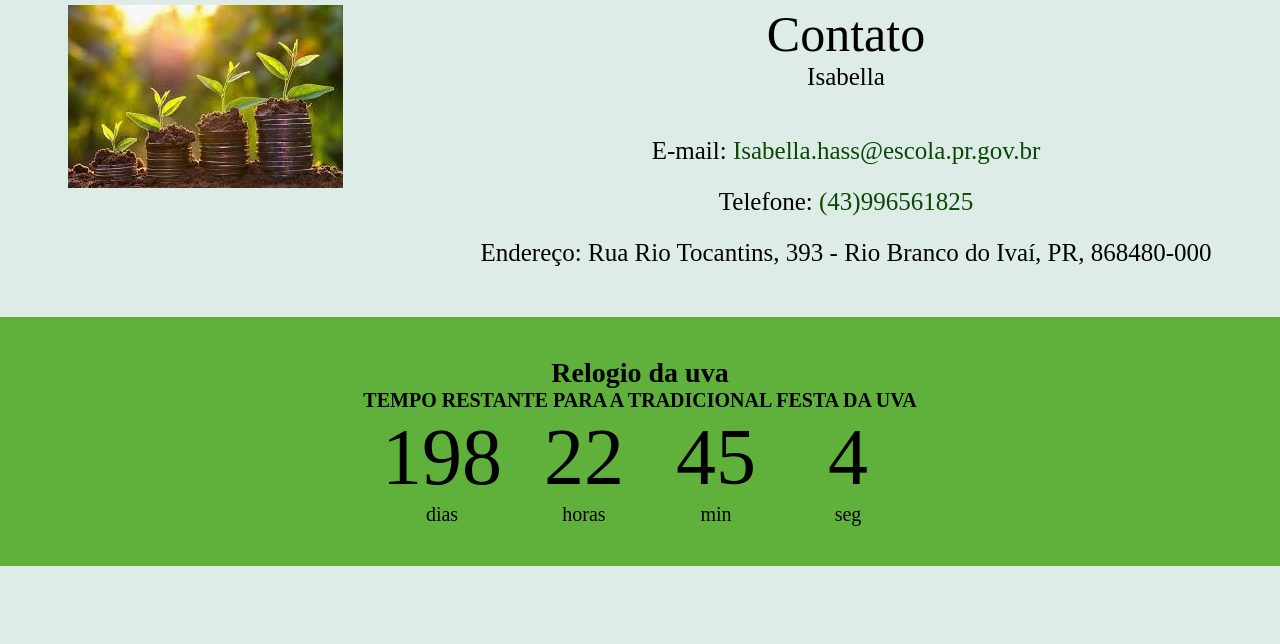
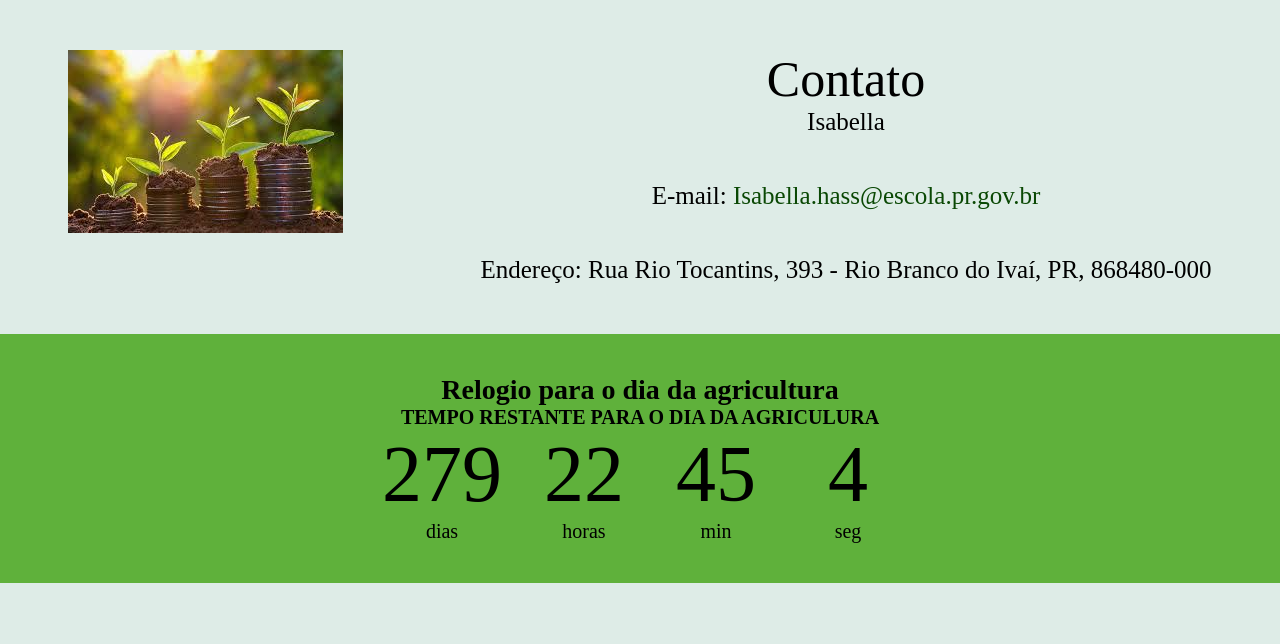
Before and after one commit to isabellaph/agrinho.projeto2, a plain HTML site: page index.html in a window 1280 px wide. Shown: the part 3580-4224 px from the top of the page. Drawn offline with Linux system fonts and the light colour scheme; a web font is replaced by a local one.

Commit message:
Add files via upload

```diff
--- a/index.html
+++ b/index.html
@@ -75,7 +75,7 @@
         <img src="24.png" alt="Alimentos" />
       </div>
       <div>
-        <img src="26.png" alt="Pecuária" />
+        <img src="29.jpg" alt="Medicamentos" />
       </div>
       <div>
         <img src="27.png" alt="Sustentabilidade" />
@@ -85,7 +85,7 @@
 
       <div class="secao2__subtitulo">
         <h2 class="secao2__img__subtitulo">
-          A agricultura moderna e sustentável que vem sendo adotada nos últimos anos promove a inovação agrícola emprega diferentes ferramentas tecnológicas que incluem fertilizantes,
+          A agricultura atua nos setores de alimento, medicamentos e sustentabilidade. A agricultura moderna e sustentável que vem sendo adotada nos últimos anos promove a inovação agrícola e emprega diferentes ferramentas tecnológicas que incluem fertilizantes,
           plantas melhoradas geneticamente, moléculas químicas e compostos biológicos para proteção de cultivos,
           irrigação por gotejamento, adoção do plantio direto e rotação de culturas.
         </h2>
@@ -119,7 +119,7 @@
 
         </p>
         <br />
-        <p class="secao4__fone"><span>Telefone: </span><a href="tel:+5543996561825">(43)996561825</a></p>
+        <p class="secao4__fone"><span> </span><a href=""></a></p>
         <br />
         <p class="secao4__endereco">
           <span>Endereço: </span>Rua Rio Tocantins, 393 - Rio Branco do Ivaí, PR, 868480-000
@@ -128,8 +128,8 @@
     </section>
      <section class="container relogio">
       <div class="aba-conteudo ativo">
-        <h3 class="aba-conteudo-titulo-principal">Relogio da uva</h3>
-        <h4 class="aba-conteudo-titulo-secundario">Tempo restante para a tradicional festa da Uva</h4>
+        <h3 class="aba-conteudo-titulo-principal">Relogio para o dia da agricultura</h3>
+        <h4 class="aba-conteudo-titulo-secundario">Tempo restante para o dia da agriculura</h4>
         <div class="contador">
             <div class="contador-digito">
                 <p class="contador-digito-numero" id="dias0">7</p>
--- a/main.js
+++ b/main.js
@@ -1,6 +1,6 @@
 const textos = document.querySelectorAll(".aba-conteudo");
 const contadores = document.querySelectorAll(".contador");
-const tempoObjetivo1 = new Date("2024-12-29T00:00:00");
+const tempoObjetivo1 = new Date("2025-03-20T00:00:00");
 
 const tempo = tempoObjetivo1 ;
 
```
Also changed, not shown: 29.jpg (added).
